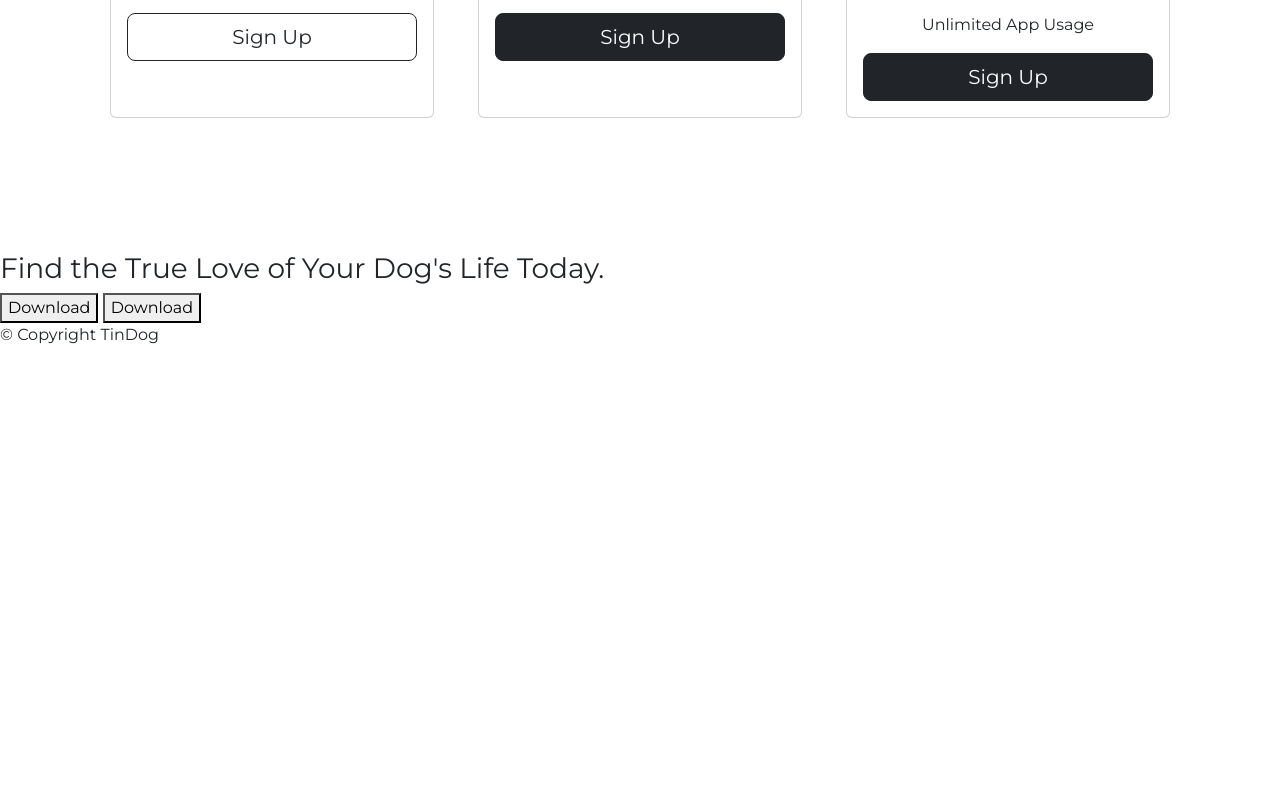
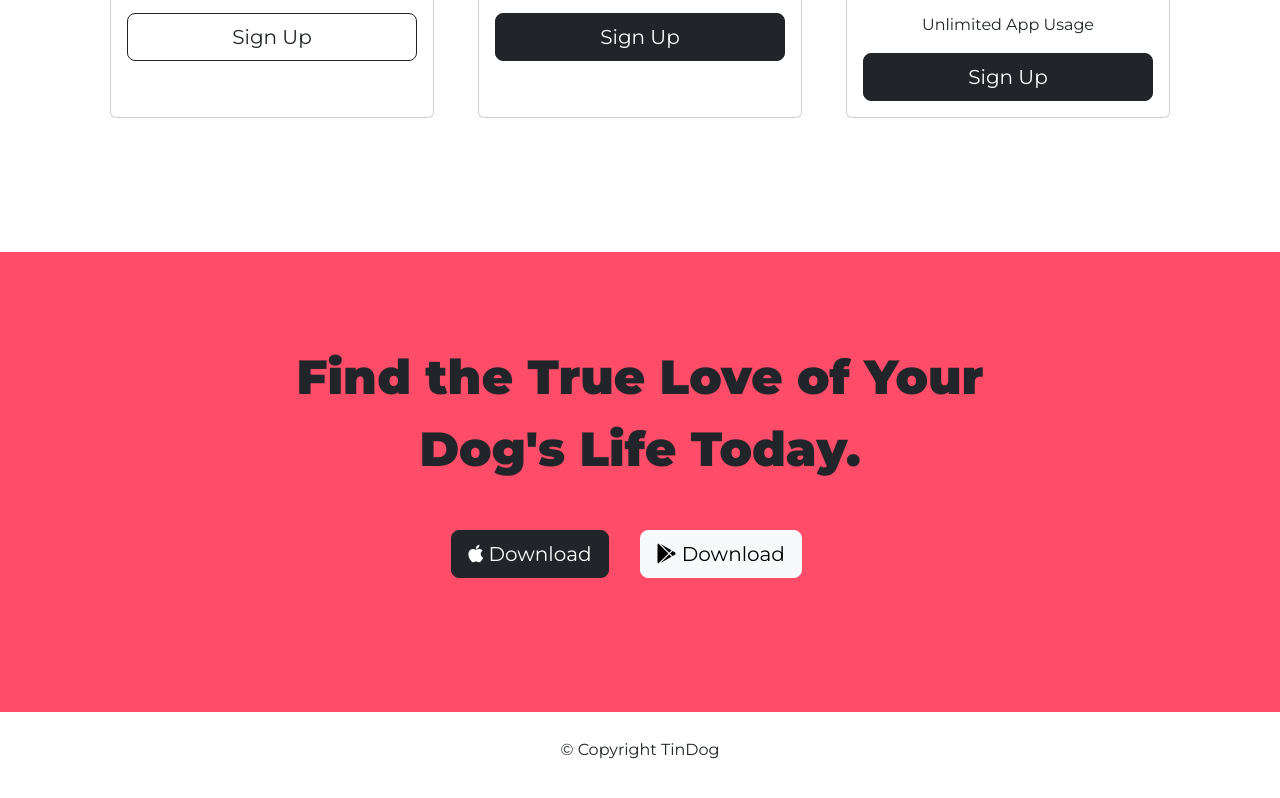
Before and after one commit to nlangerbeins/bootstrap-tindog-website, a plain HTML site: page index.html in a window 1280 px wide. Shown: the part 2457-3255 px from the top of the page. Before the commit the page ends 2820 px from the top, so only its background shows below. Drawn offline with nearby package versions, Linux system fonts and the light colour scheme.

Commit message:
added action section

```diff
--- a/css/styles.css
+++ b/css/styles.css
@@ -70,7 +70,7 @@ h1 {
 }
 
 .features-heading {
-    font-weight: bold;
+    font-weight: 700;
     font-size: 1.5rem;
 }
 
@@ -121,3 +121,40 @@ h2 {
 .pricing-column {
     padding: 3% 2%;
 }
+
+/*------------Action-----------*/
+#cta {
+    text-align: center;
+    background-color: #ff4c68;
+    padding: 7% 15%;
+}
+
+#cta h3 {
+    font-weight: 900;
+    font-size: 3rem;
+    max-width: 750px;
+    margin: 0 auto;
+    line-height: 1.5;
+}
+
+/*------------Footer--------*/
+#footer {
+    text-align: center;
+    padding: 2%;
+}
+
+
+
+
+/*----------Mobile-----------*/
+@media all and (max-width: 1024px) {
+    #title {
+        text-align: center;
+    }
+
+    .dog {
+        position: static;
+        transform: rotate(0);
+        width: 60%;
+    }
+}
--- a/index.html
+++ b/index.html
@@ -164,11 +164,12 @@
   <section id="cta">
 
     <h3>Find the True Love of Your Dog's Life Today.</h3>
-    <button type="button">Download</button>
-    <button type="button">Download</button>
+    <button type="button" class="btn btn-dark btn-lg download-button">
+      <i class="fa-brands fa-apple"></i> Download</button>
+    <button type="button" class="btn btn-light btn-lg download-button">
+      <i class="fa-brands fa-google-play"></i> Download</button>
 
   </section>
-
 
   <!-- Footer -->
 
```
